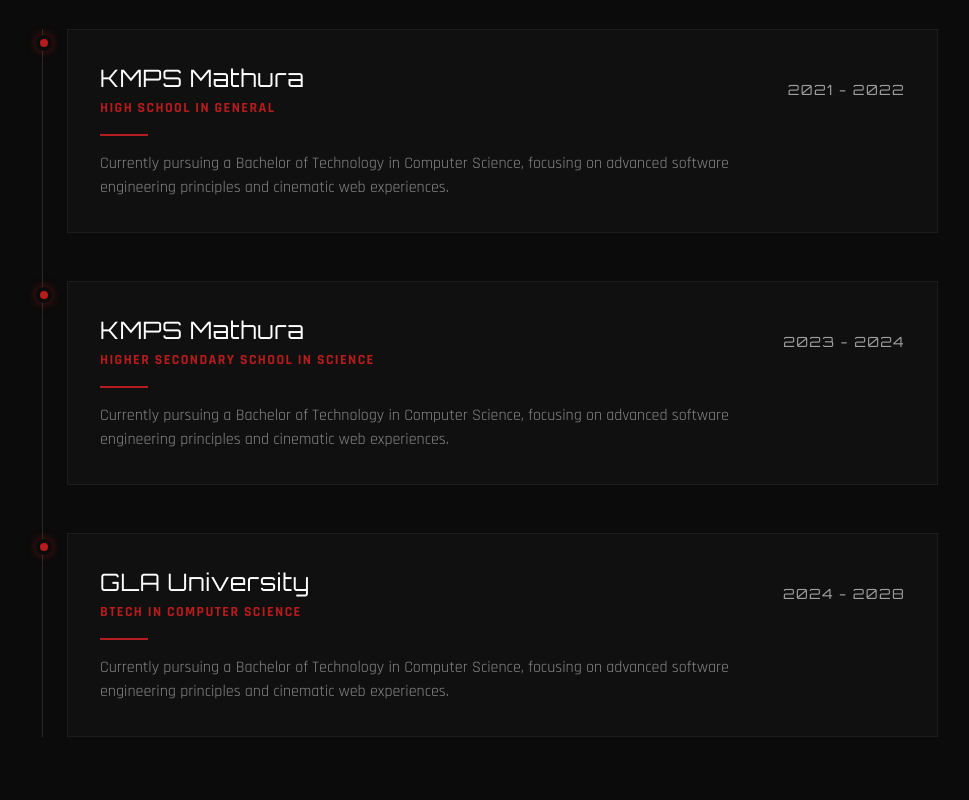
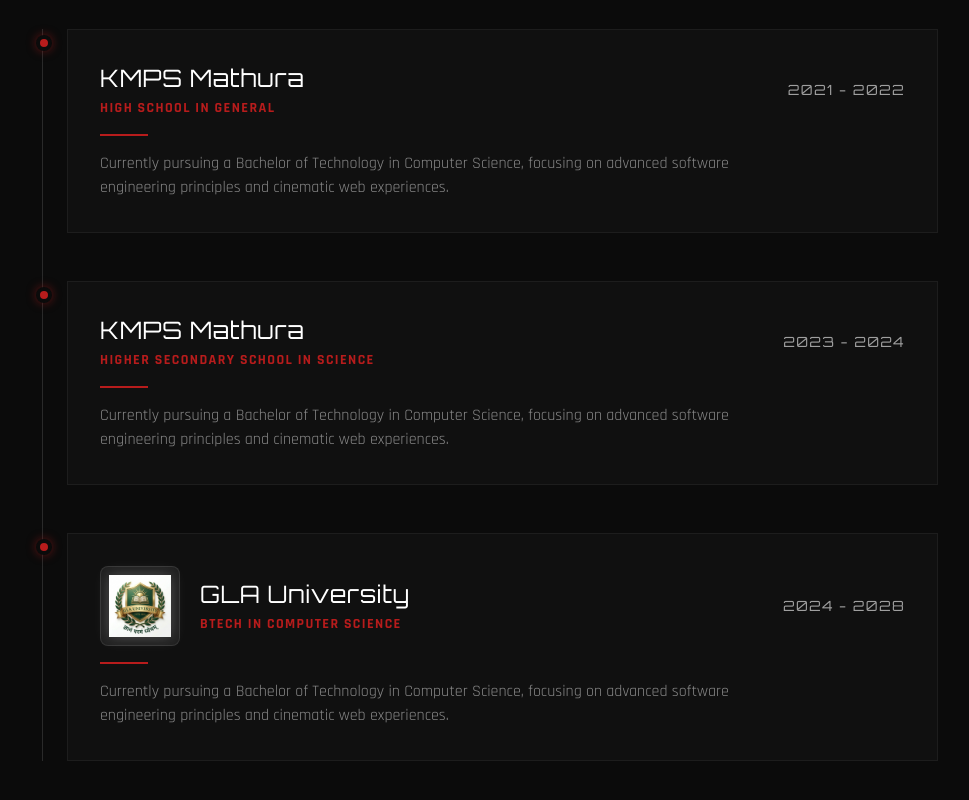
Before and after one commit to shreyashagrawal00/MyPortfolio, a Next.js app: page / in a window 1280 px wide. Shown: the part 4850-5650 px from the top of the page, without its empty margins (150-1119 px from the left). Built offline with nearby package versions, Linux system fonts and the light colour scheme.

Commit message:
feat: Add education timeline component with corresponding data and image asset.

```diff
--- a/components/EducationTimeline.tsx
+++ b/components/EducationTimeline.tsx
@@ -31,7 +31,17 @@
               <div className="absolute -left-[29px] md:-left-[31px] top-1.5 w-4 h-4 rounded-full bg-accent-metal border-4 border-base-dark shadow-[0_0_10px_rgba(183,28,28,0.5)]" />
 
               <div className="bg-neutral-carbon/20 border border-neutral-carbon/50 p-5 md:p-8 backdrop-blur-sm hover:border-accent-metal/50 transition-colors duration-300">
-                <div className="flex flex-col md:flex-row md:items-center justify-between gap-4 mb-4">
+                <div className="flex flex-col md:flex-row md:items-center justify-between gap-6 mb-4">
+                  <div className="flex items-center gap-5">
+                    {item.logo && (
+                      <div className="w-16 h-16 md:w-20 md:h-20 shrink-0 bg-white/5 border border-white/10 p-2 rounded-lg backdrop-blur-sm flex items-center justify-center group-hover:border-accent-metal/50 transition-colors duration-300">
+                        <img
+                          src={item.logo}
+                          alt={item.institution}
+                          className="max-w-full max-h-full object-contain filter drop-shadow-[0_0_8px_rgba(255,255,255,0.2)]"
+                        />
+                      </div>
+                    )}
                     <div>
                       <h3 className="font-heading text-xl md:text-2xl text-white tracking-wide">
                         {item.institution}
@@ -39,6 +49,7 @@
                       <p className="font-body text-accent-metal font-bold tracking-widest text-sm uppercase mt-1">
                         {item.degree} in {item.major}
                       </p>
+                    </div>
                   </div>
                   <div className="font-heading text-white/60 text-sm tracking-widest whitespace-nowrap">
                     {item.period}
--- a/data/transformerData.ts
+++ b/data/transformerData.ts
@@ -110,6 +110,7 @@
     degree: "BTech",
     period: "2024 - 2028",
     major: "Computer Science",
+    logo: "/images/education/gla-university.png",
   },
 ];
 
```
Also changed, not shown: public/images/education/gla-university.png (added). Lines whose indentation alone changed are shown as unchanged.
